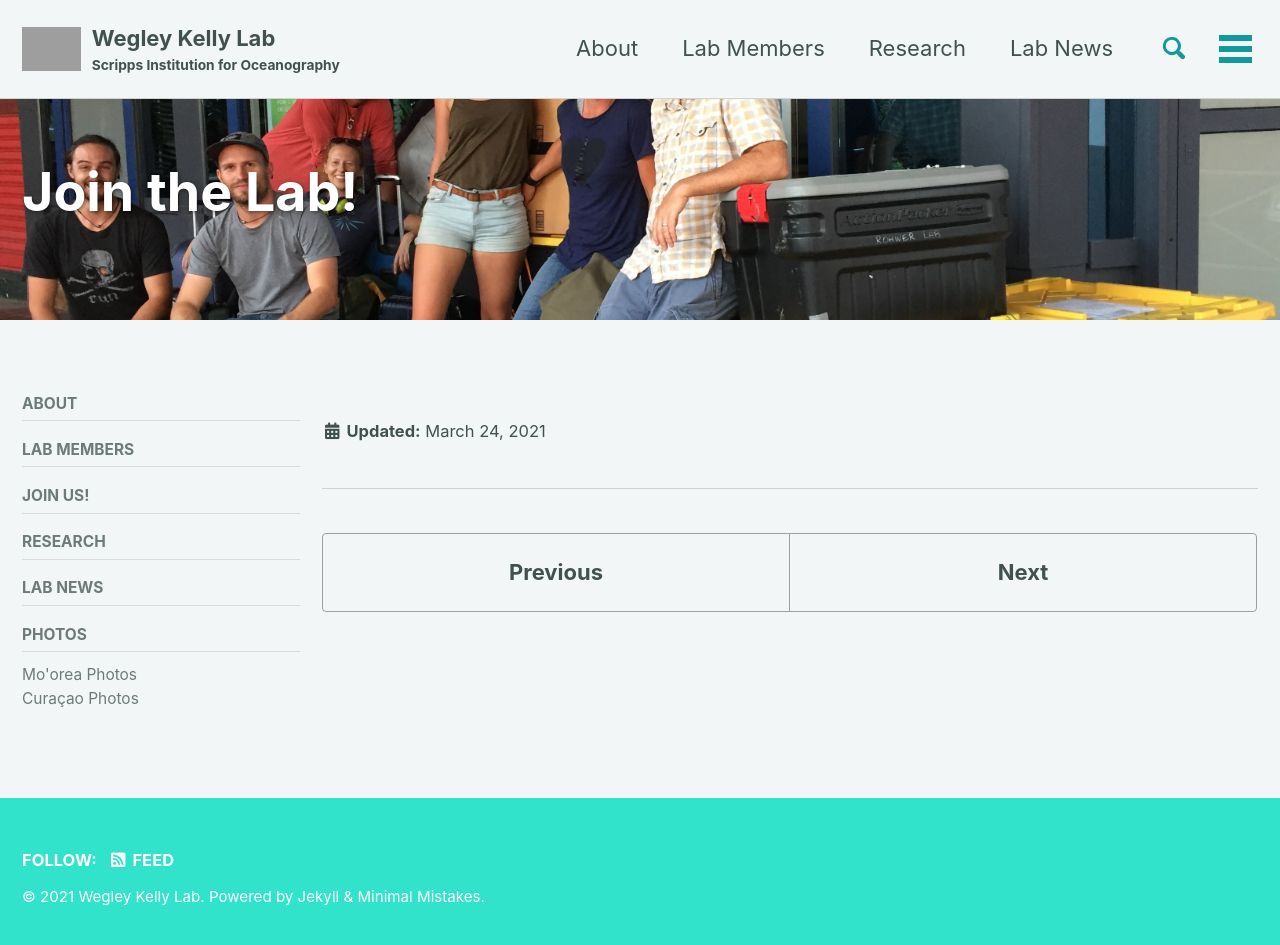
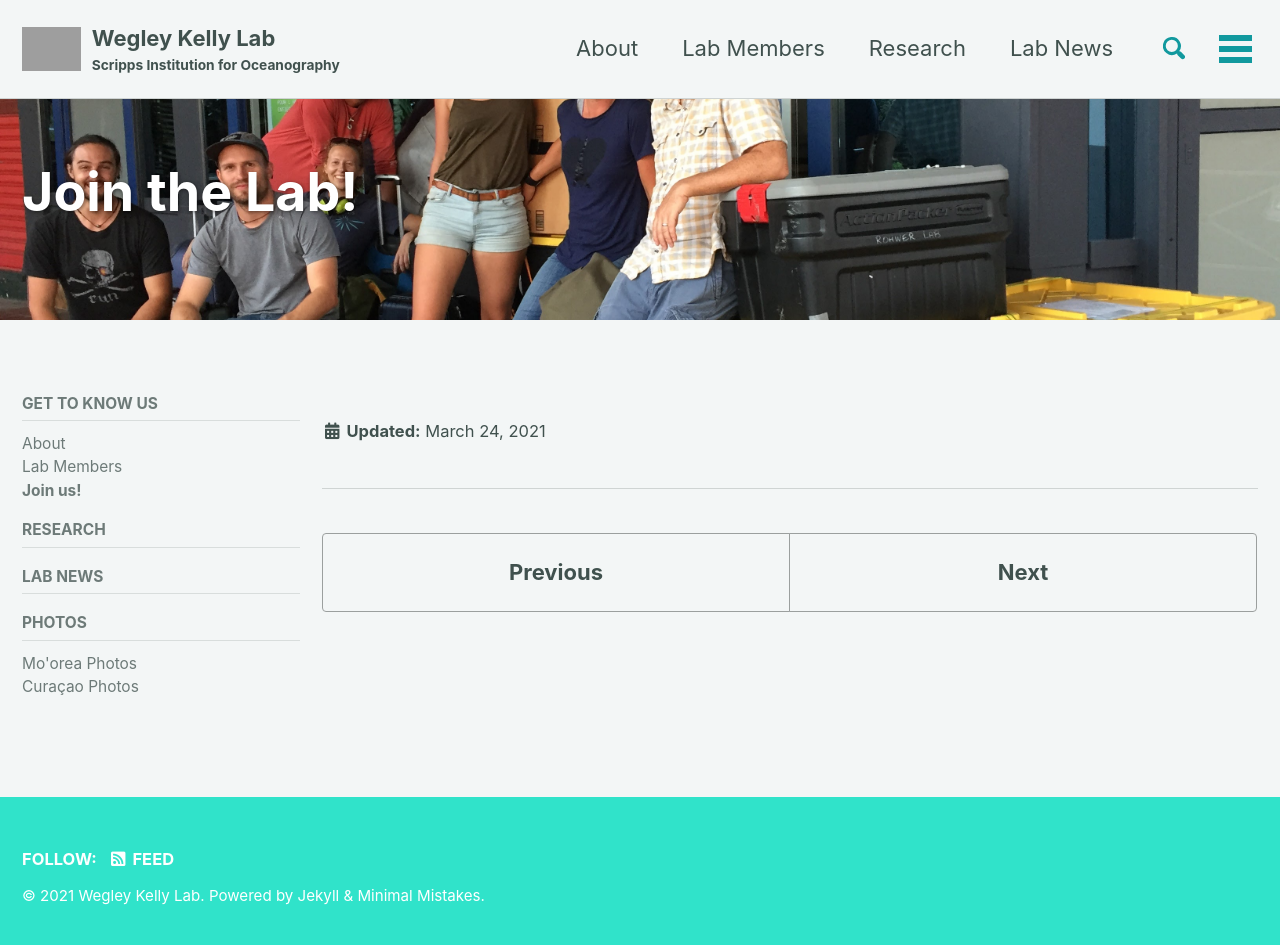
Before and after one commit to Zquinlan/WegleyKellyLab, a Jekyll site: the page built from _pages/joinUs.md, in a window 1280 px wide and 952 px high. Shown: the top 945 px of the window. Built offline with Jekyll 4.4.1, drawn with Linux system fonts in a browser that asks for light colours; cached includes are drawn as plain includes; grey boxes are pictures that could not be loaded.

Commit message:
added children menu for get to know us

```diff
--- a/_data/navigation.yml
+++ b/_data/navigation.yml
@@ -1,10 +1,12 @@
 content:
-- title: About
-  url: "/about/"
-- title: Lab Members
-  url: "/labMembers/"
-- title: Join us!
-  url: "/joinUs/"
+- title: Get to know us
+  children:
+  - title: About
+    url: "/about/"
+  - title: Lab Members
+    url: "/labMembers/"
+  - title: Join us!
+    url: "/joinUs/"
 # - title: Papers
 #   url: "/papers/"
 - title: Research
```
Also changed, not shown: 8 other files.
